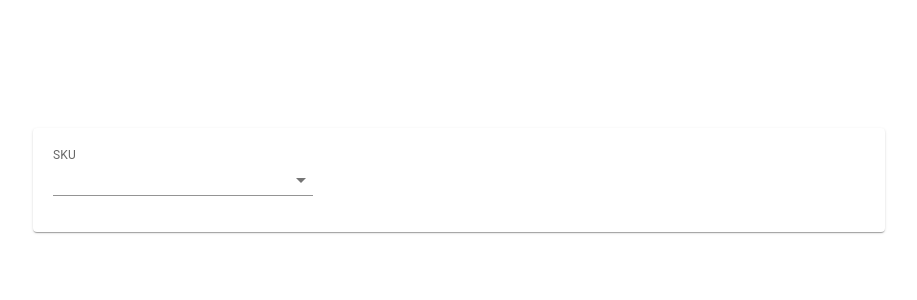
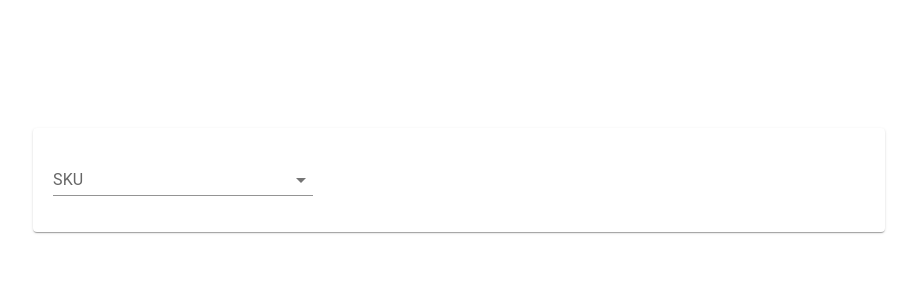
Before and after one commit to mattdknapp/pizza-and-desert, a React (Create React App) app: page / in a window 1280 px wide. Shown: the top 300 px of the page, without its empty margins (181-1098 px from the left). Built offline with nearby package versions, Linux system fonts and the light colour scheme.

Commit message:
Add some error handling and params loading

```diff
--- a/src/components/App.js
+++ b/src/components/App.js
@@ -6,6 +6,7 @@ import Container from "@mui/material/Container"
 
 import PizzaCalculator from "./Pizza"
 import SKUSelector from "./SKUSelector"
+import { getSKUFromParams } from "../lib/paramsParser"
 
 const StyledContainer = styled(Container)`
   margin-top: 10%;
@@ -17,7 +18,7 @@ const StyledPaper = styled(Paper)`
 
 const Calculator = ({ sku }) => {
   switch(sku) {
-    case "pizza":
+    case "Pizza":
       return <PizzaCalculator />
     default:
       return null
@@ -26,9 +27,7 @@ const Calculator = ({ sku }) => {
 
 const App = () => {
   const formik = useFormik({
-    initialValues: {
-      sku: 12,
-    },
+    initialValues: getSKUFromParams(),
   })
 
   return (
--- a/src/components/Pizza/DiameterInput.js
+++ b/src/components/Pizza/DiameterInput.js
@@ -7,14 +7,21 @@ import { numericFormatter } from "../../lib/formatters"
 const isNumeric = new RegExp(/^[\d|,]*$/)
 
 const DiameterInput = ({ formik }) => {
-  const { setFieldValue } = formik
+  const {
+    errors,
+    values,
+    touched,
+    setFieldValue,
+    setFieldTouched,
+  } = formik
 
   const handleChange = useCallback(e => {
     if (isNumeric.test(e.target.value)) {
       const numberVal = strToNumber(e.target.value)
+      setFieldTouched("diameter", true)
       setFieldValue("diameter", numberVal)
     }
-  }, [setFieldValue])
+  }, [setFieldTouched, setFieldValue])
 
   return (
     <TextField
@@ -24,7 +31,9 @@ const DiameterInput = ({ formik }) => {
       variant="standard"
       onChange={handleChange}
       label="Size (in inches)"
-      value={numericFormatter(formik.values.diameter)}
+      helperText={errors.diameter}
+      value={numericFormatter(values.diameter)}
+      error={touched.diameter && Boolean(errors.diameter)}
     />
   )
 }
--- a/src/components/Pizza/index.js
+++ b/src/components/Pizza/index.js
@@ -7,24 +7,21 @@ import CrustSelect from "./CrustSelect"
 import CheeseSelect from "./CheeseSelect"
 import DiameterInput from "./DiameterInput"
 import ToppingsPicker from "./ToppingsPicker"
+import { getPizzaFromParams } from "../../lib/paramsParser"
 import { calculatePieCost } from "../../lib/pizzaCalculator"
 
 const pizzaSchema = Yup.object().shape({
   crust: Yup.number().required(),
   cheese: Yup.number().required(),
   diameter: Yup.number().required(),
+  quantity: Yup.number().required(),
   toppings: Yup.array().of(Yup.string()),
 })
 
 
 const PizzaCalculator = props => {
   const formik = useFormik({
-    initialValues: {
-      crust: 0,
-      cheese: 0,
-      diameter: 12,
-      toppings: [],
-    },
+    initialValues: getPizzaFromParams(),
     validationSchema: pizzaSchema,
   })
 
@@ -42,7 +39,9 @@ const PizzaCalculator = props => {
       <Grid item xs={12}>
         <ToppingsPicker formik={formik} />
       </Grid>
-      <Grid item xs={12}>
+      <Grid item xs={8}>
+      </Grid>
+      <Grid item xs={4}>
         <Total value={calculatePieCost(formik.values)} />
       </Grid>
     </Grid>
--- a/src/components/SKUSelector.js
+++ b/src/components/SKUSelector.js
@@ -1,12 +1,9 @@
 import Select from "./shared/Select"
+import { skus } from "../constants"
 
-const skus = [
-  { label: "Ice Cream", value: "iceCream" },
-  { label: "Pizza", value: "pizza"},
-]
-
+const skuOptions = skus.map(sku => ({ value: sku }))
 const SKUSelector = ({ formik }) => {
-  return <Select options={skus} formik={formik} name="sku" label="SKU" />
+  return <Select options={skuOptions} formik={formik} name="sku" label="SKU" />
 }
 
 export default SKUSelector
--- a/src/components/shared/Select.js
+++ b/src/components/shared/Select.js
@@ -1,4 +1,5 @@
 import { capitalize } from "lodash"
+import { useCallback } from "react"
 import MUISelect from "@mui/material/Select"
 import MenuItem from "@mui/material/MenuItem"
 import InputLabel from "@mui/material/InputLabel"
@@ -18,14 +19,29 @@ const Select = ({
   variant = "standard",
 }) => {
   const safeLabel = getLabel(name, label)
-  const { values, handleChange } = formik
+  const {
+    errors,
+    values,
+    touched,
+    handleChange,
+    setFieldTouched,
+  } = formik
+
+  const handleBlur = useCallback(() => {
+    setFieldTouched(name, true)
+  }, [name, setFieldTouched])
 
   return (
-    <FormControl fullWidth={fullWidth} variant={variant}>
+    <FormControl
+      variant={variant}
+      fullWidth={fullWidth}
+      error={touched[name] && Boolean(errors[name])}
+    >
       <InputLabel>{safeLabel}</InputLabel>
       <MUISelect
         id={name}
         name={name}
+        onBlur={handleBlur}
         value={values[name]}
         onChange={handleChange}
       >
--- a/src/constants/index.js
+++ b/src/constants/index.js
@@ -2,7 +2,12 @@ export const pi = 3.14159
 
 const createSelectOptions = items => Object
   .entries(items)
-  .map(([label, value]) => ({ label, value }))
+  .map(([label, value]) => ({ label, value: label }))
+
+export const skus = [
+  "Pizza",
+  "Ice Cream",
+]
 
 export const cheese = {
   "Vegan": 0.017,
@@ -22,8 +27,14 @@ export const toppings = {
   "Extra Cheese": 0.009,
   "Sausage & Peppers": 0.015,
   "Spinage Alfredo": 0.0115,
+  "Buffalo Chicken": 0.017,
 }
 
 export const toppingsOptions = createSelectOptions(toppings)
 export const cheeseOptions = createSelectOptions(cheese)
 export const crustOptions = createSelectOptions(crust)
+export const pizzaIngredients = {
+  ...cheese,
+  ...crust,
+  ...toppings,
+}
--- a/src/lib/paramsParser.js
+++ b/src/lib/paramsParser.js
@@ -2,16 +2,21 @@ const getParams = () => new URLSearchParams(window.location.search)
 
 export const getSKUFromParams = () => {
   const params = getParams()
-  return params.get("sku")
+  return {
+    sku: params.get("sku") || "",
+  }
 }
 
 export const getPizzaFromParams = () => {
   const params = getParams()
 
+  const toppingsParams = params.get("toppings") || ""
+  const toppings = toppingsParams.split(",")
   return {
-    crust: params.get("crust") || 0,
-    cheese: params.get("cheese") || 0,
+    toppings,
+    crust: params.get("crust") || "",
+    cheese: params.get("cheese") || "",
+    quantity: params.get("quantity") || 1,
     diameter: params.get("diameter") || 12,
-    toppings: params.get("toppings") || [],
   }
 }
--- a/src/lib/pizzaCalculator.js
+++ b/src/lib/pizzaCalculator.js
@@ -1,8 +1,9 @@
-import { toppings as toppingsOptions, pi } from "../constants"
+import { pizzaIngredients, pi } from "../constants"
 
 const createCalculator = area => ingredient => {
-  if (!ingredient || isNaN(Number(ingredient))) return 0
-  return area * ingredient
+  const ingredientCost = pizzaIngredients[ingredient]
+  if (!ingredientCost || isNaN(Number(ingredientCost))) return 0
+  return area * ingredientCost
 }
 
 const calculate = calculator => (total, ingredient) => {
@@ -14,7 +15,7 @@ const calculate = calculator => (total, ingredient) => {
 }
 
 const calculateToppings = (calculator, toppings) => {
-  const values = toppings.map(topping => toppingsOptions[topping])
+  const values = toppings.map(topping => pizzaIngredients[topping])
   return values.reduce(calculate(calculator), 0)
 }
 
@@ -22,6 +23,7 @@ export const calculatePieCost = opts => {
   const {
     diameter,
     toppings,
+    quantity,
     ...ingredients
   } = opts
   const radius = diameter / 2
@@ -29,5 +31,7 @@ export const calculatePieCost = opts => {
   const calculator = createCalculator(area)
   const toppingCost = calculateToppings(calculator, toppings)
   const ingredientsCost = Object.values(ingredients).reduce(calculate(calculator), 0)
-  return toppingCost + ingredientsCost
+  const costPerPie = toppingCost + ingredientsCost
+
+  return quantity * costPerPie
 }
```
Also changed, not shown: src/components/Pizza/QuantityInput.js (added). Lines whose indentation alone changed are shown as unchanged.
